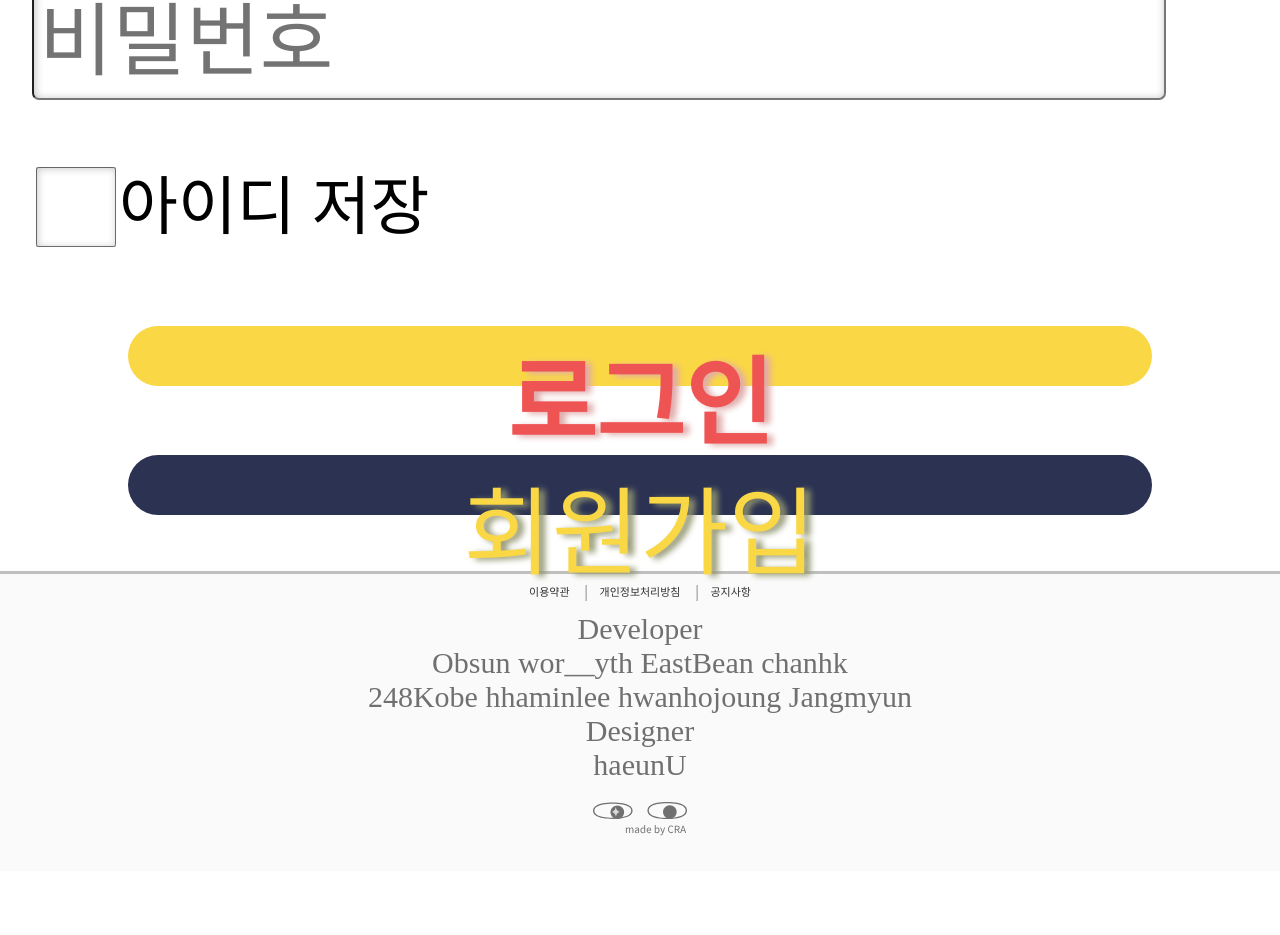
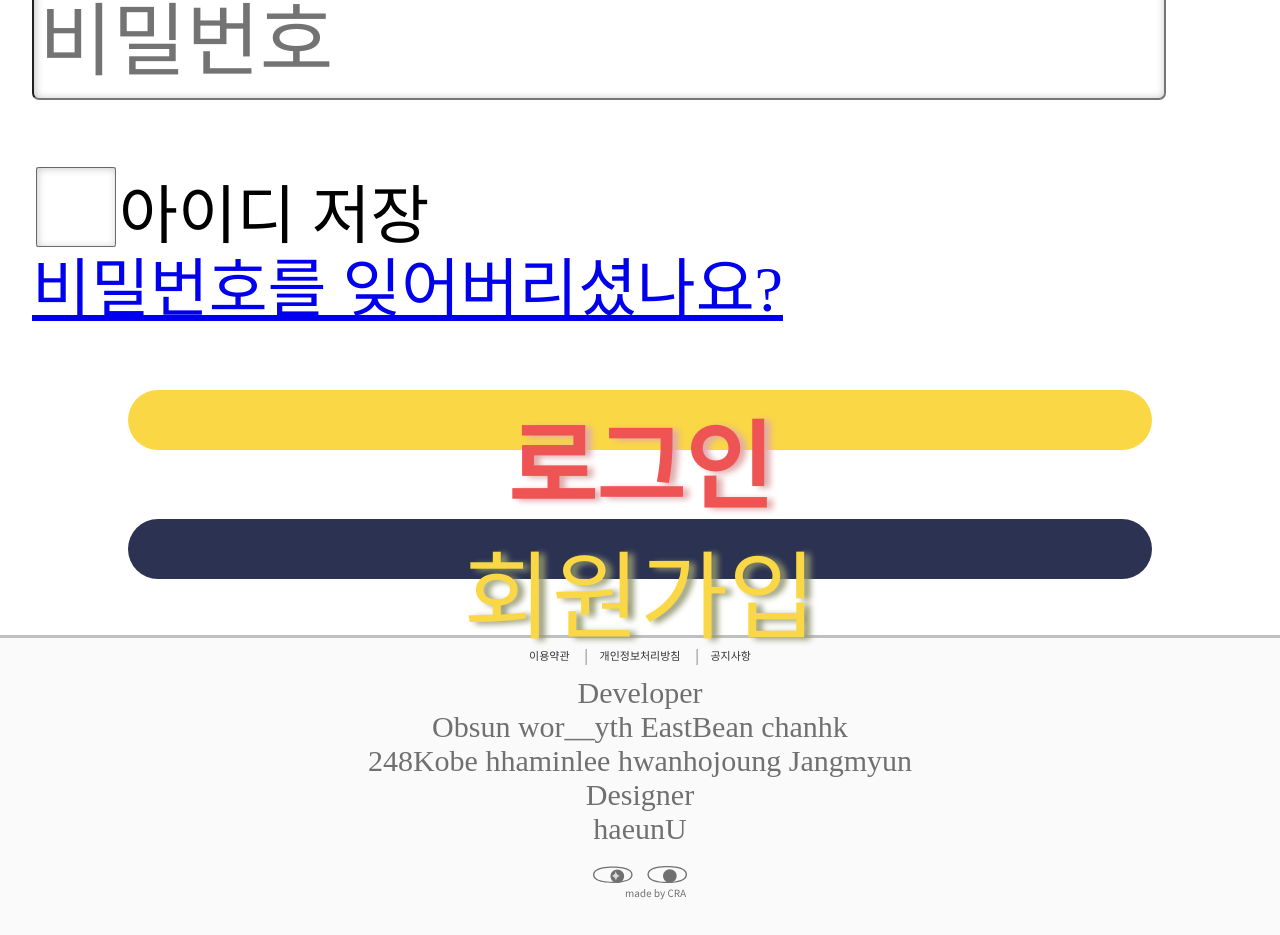
Before and after one commit to pupilDilation/PupilDilation, a React (Create React App) app in the folder pupil/: page /login in a window 1280 px wide. Shown: the part 862-1797 px from the top of the page. Before the commit the page ends 1733 px from the top, so only its background shows below. Built offline with nearby package versions, Linux system fonts and the light colour scheme; no server answers.

Commit message:
[feat #136] 비밀번호 변경 링크로 보내는 Link 컴포넌트 추가

```diff
--- a/pupil/src/components/Login/LoginForm.js
+++ b/pupil/src/components/Login/LoginForm.js
@@ -11,7 +11,7 @@ import {
   setUserType,
 } from "../../slice/loginSlice";
 import { useDispatch, useSelector } from "react-redux";
-import { useNavigate } from "react-router-dom";
+import { Link, useNavigate } from "react-router-dom";
 import axios from "axios";
 
 /**
@@ -97,6 +97,7 @@ function LoginForm() {
           placeholder={"비밀번호"}
         />
         <div className={LoginFormStyles.saveId}>
+          <div>
             <input
               type="checkbox"
               id="saveIdCheckBox"
@@ -108,6 +109,10 @@ function LoginForm() {
             >
               아이디 저장
             </label>
+          </div>
+          <Link className={LoginFormStyles.linkFont} to={"/changepw"}>
+            비밀번호를 잊어버리셨나요?
+          </Link>
         </div>
       </div>
       <Button
```
Lines whose indentation alone changed are shown as unchanged.
